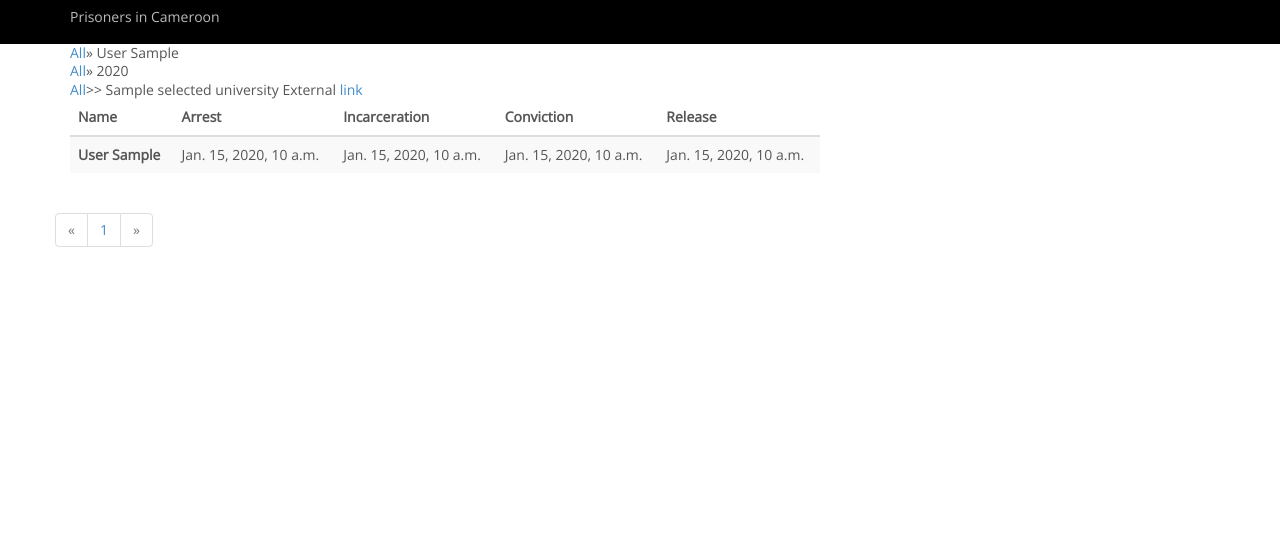
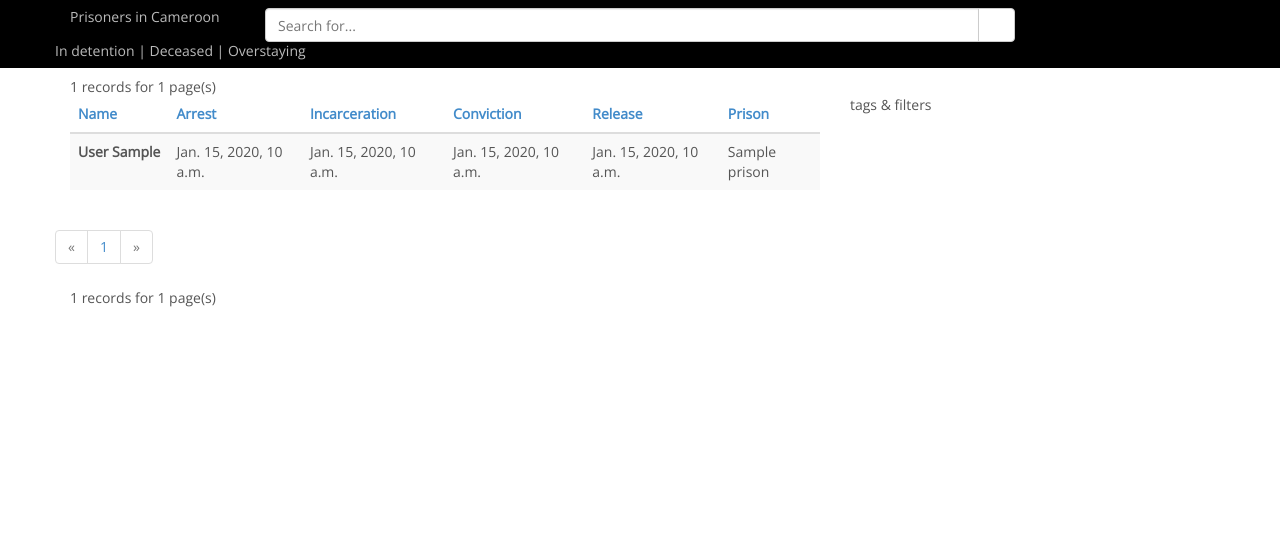
Before and after one commit to 2trc/katika, a Django app: template jailed/templates/jailed.html in a window 1280 px wide. Shown: the part 51-598 px from the top of the page. Run offline with Django 3.2, Linux system fonts and the light colour scheme; the template is opened without the code that fills it: most values are stand-ins (such as "Sample title", 1, 10 or a date in 2020); some libraries are stand-ins or nearby versions; some web fonts are replaced.

Commit message:
jailed with pagination, prison location, search, sorting

```diff
--- a/jailed/templates/jailed.html
+++ b/jailed/templates/jailed.html
@@ -22,13 +22,34 @@
 
 {% block extra_css %}
     {# Override this in templates to add extra stylesheets #}
-<link rel="stylesheet" type="text/css" href="{% static 'css/kthesis.css' %}">
+
+<link rel="stylesheet" type="text/css" href="{% static 'css/jailed.css' %}">
+
+
 {% endblock %}
 {% block content %}
 
 <section class="promotion">
     <div class="container">
-        <p>Prisoners in Cameroon</p>
+        <div class="row">
+            <div class="col-md-2">
+                <div>Prisoners in Cameroon</div>
+            </div>
+            <div class="col-xs-10 col-md-8">
+                <form id="mySearch" class="input-group" action="/jailed" method="get">
+                  <input id="q" type="search" class="form-control" placeholder="Search for..."
+                    name="q">
+                  <span class="input-group-btn">
+                    <button class="btn btn-default" type="submit">
+                        <i class="glyphicon glyphicon-search"></i>
+                    </button>
+                  </span>
+                </form><!-- /input-group -->
+            </div>
+        </div>
+        <div class="row">
+                <span>In detention | </span><span>Deceased | </span><span>Overstaying</span>
+        </div>
     </div>
 </section>
 
@@ -50,41 +71,22 @@
 </div>
 -->
 
-{% if selected_author %}
-<div class="container">
-    <a href="/kthesis">All</a>»
-    {{selected_author.last_name}} {{selected_author.first_name}}
-</div>
-{% endif %}
-
-{% if selected_year %}
-<div class="container">
-    <a href="/kthesis">All</a>»
-    {{selected_year}}
-</div>
-{% endif %}
-
-{% if selected_university %}
-<div class="container">
-    <a href="/kthesis">All</a>>>
-    {{selected_university.name}}
-    {% if thesis.university.link%}
-    <span>External <a href={{thesis.university.link}}" target="_blank">link</a></span>
-    {% endif %}
-</div>
-{% endif %}
 
 <div class="container">
-    <div class="row">
+    <div class="row count-top">
+        {{paginator.count}} records for {{paginator.num_pages}} page(s)
+    </div>
+    <div class="row listing">
         <div class="col-xs-12 col-md-8">
             <table class="table table-striped">
                 <thead>
                     <tr>
-                        <th scope="col">Name</th>
-                        <th scope="col">Arrest</th>
-                        <th scope="col">Incarceration</th>
-                        <th scope="col">Conviction</th>
-                        <th scope="col">Release</th>
+                        <th scope="col" class="{{s.last_name}}"><a href="?q={{q}}&o=last_name&s={{s.last_name}}">Name</a></th>
+                        <th scope="col" class="{{s.arrest}}"><a href="?q={{q}}&o=arrest&s={{s.arrest}}">Arrest</a></th>
+                        <th scope="col" class="{{s.incarceration}}"><a href="?q={{q}}&o=incarceration&s={{s.incarceration}}">Incarceration</a></th>
+                        <th scope="col" class="{{s.conviction}}"><a href="?q={{q}}&o=conviction&s={{s.conviction}}">Conviction</a></th>
+                        <th scope="col" class="{{s.release}}"><a href="?q={{q}}&o=release&s={{s.release}}">Release</a></th>
+                        <th scope="col" class="{{s.prison}}"><a href="?q={{q}}&o=prison&s={{s.prison}}">Prison</a></th>
                     </tr>
                 </thead>
                 <tbody>
@@ -95,18 +97,27 @@
                         <td>{{prisoner.incarceration_date|default:""}}</td>
                         <td>{{prisoner.conviction_date|default:""}}</td>
                         <td>{{prisoner.release_date|default:""}}</td>
+                        <td>{{prisoner.prison|default:""}}</td>
                     </tr>
 
                     {% endfor %}
                 </tbody>
             </table>
         </div>
+        <div class="col-md-4">
+            tags & filters
+        </div>
     </div>
     <div class="row">
         <ul class="pagination">
+            {% if jailed.previous_page_number > 1 %}
+            <li>
+                <a href="?page=1&q={{q}}&o={{curr.o}}&s={{curr.s}}">First</a>
+            </li>
+            {% endif %}
             {% if jailed.has_previous %}
             <li>
-                    <a href="?page={{jailed.previous_page_number}}">&laquo;</a>
+                <a href="?page={{jailed.previous_page_number}}&q={{q}}&o={{curr.o}}&s={{curr.s}}">&laquo;</a>
                 {% else %}
             <li class="disabled">
                 <a>&laquo;</a>
@@ -118,15 +129,25 @@
 
             {% if jailed.has_next %}
             <li>
-                    <a href="?page={{jailed.next_page_number}}">&raquo;</a>
+                <a href="?page={{jailed.next_page_number}}&q={{q}}&o={{curr.o}}&s={{curr.s}}">&raquo;</a>
+            </li>
             {% else %}
             <li class="disabled">
                 <a>&raquo;</a>
+            </li>
+            {% endif %}
+            {% if jailed.next_page_number < paginator.num_pages %}
+            <li>
+                <a href="?page={{paginator.num_pages}}&q={{q}}&o={{curr.o}}&s={{curr.s}}">Last</a>
+            </li>
             {% endif %}
 
-            </li>
         </ul>
     </div>
+    <div class="row count-bottom">
+        {{paginator.count}} records for {{paginator.num_pages}} page(s)
+    </div>
+    <br />
 </div>
 {% endblock %}
 
--- /dev/null
+++ b/static/css/jailed.css
@@ -0,0 +1,11 @@
+.listing th{
+    white-space: nowrap;
+}
+
+.count-top {
+    margin: 10px 0px 0px 0px;
+}
+
+.count-bottom {
+    margin: 0px 0px 10px 0px;
+}
--- a/static/css/katika.css
+++ b/static/css/katika.css
@@ -386,3 +386,10 @@ fieldset[disabled] .btn-regular.active {
     font-weight: 400;
     font-family: 'Lato', 'Open Sans','Helvetica Neue',Helvetica,Arial,sans-serif;
 }
+
+thead th.asc a:after {
+    content: url('../img/icons/icon-th-ascending.png');
+}
+thead th.dsc a:after {
+    content: url('../img/icons/icon-th-descending.png');
+}
```
Also changed, not shown: jailed/models.py (+50 -5 lines), jailed/views.py (+41 -11 lines). Lines whose indentation alone changed are shown as unchanged.
